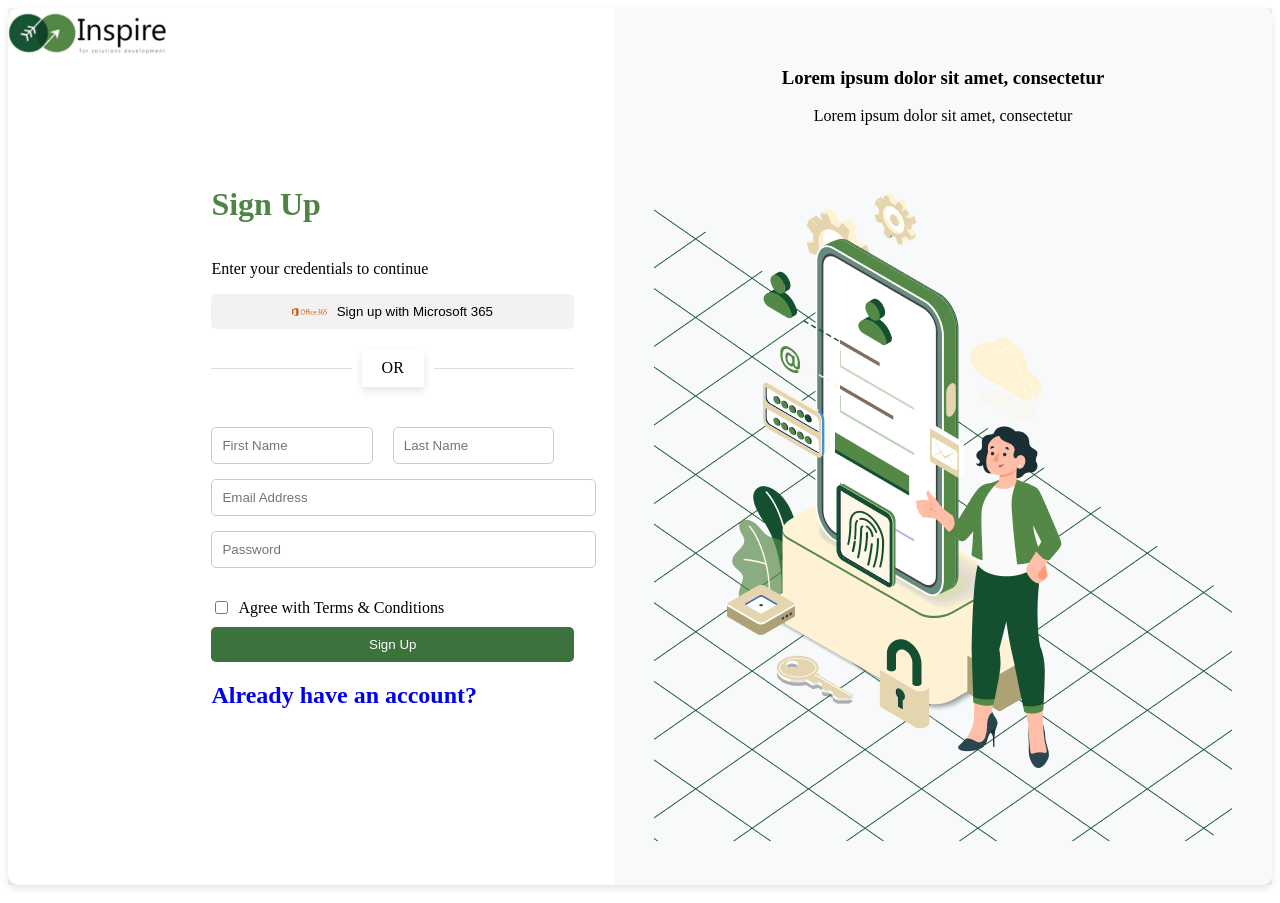
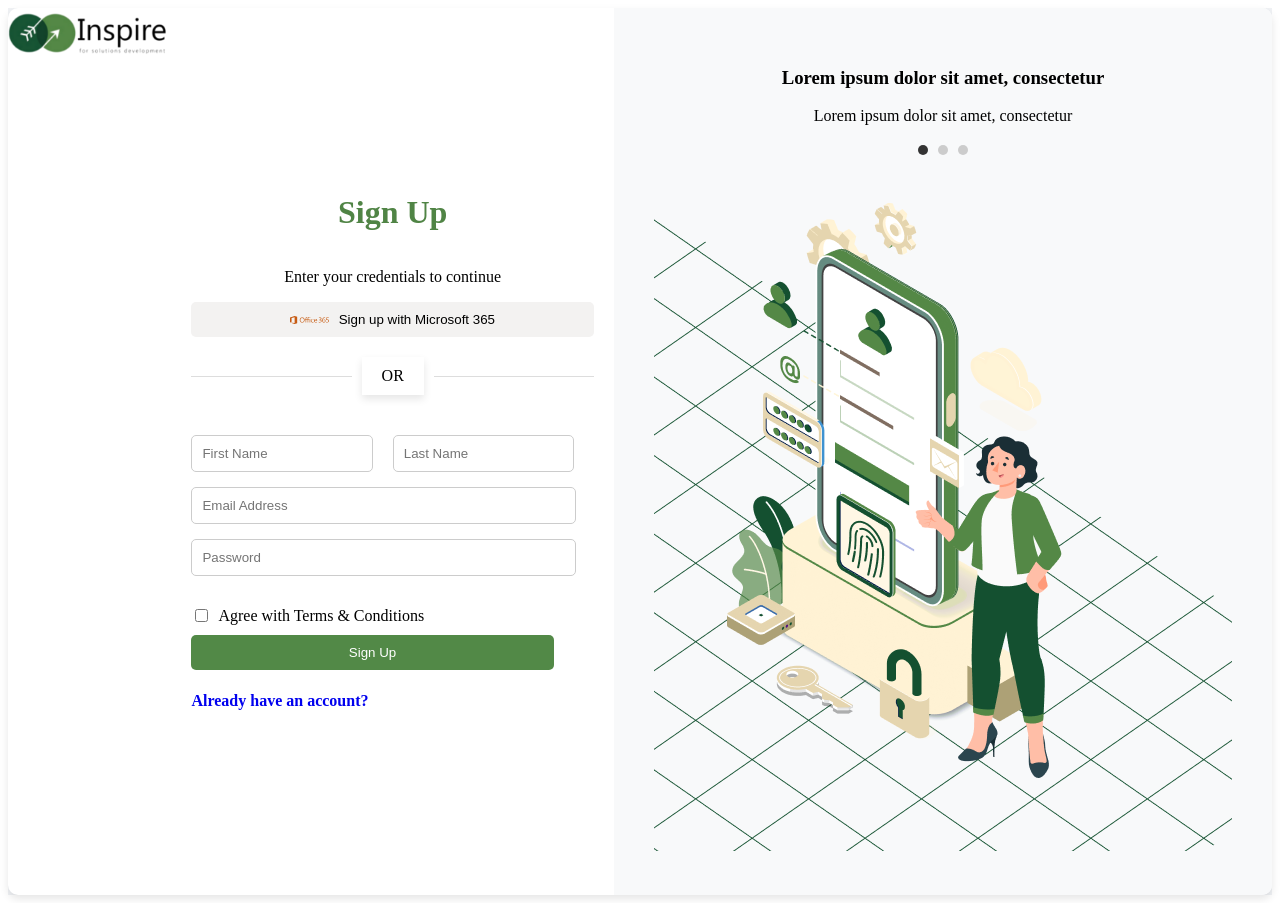
Before and after one commit to ALsaeed323/react_task, a React (Create React App) app: page / in a window 1280 px wide. Built offline with nearby package versions, Linux system fonts and the light colour scheme.

Commit message:
handle some modification

```diff
--- a/src/components/Illustration.css
+++ b/src/components/Illustration.css
@@ -10,3 +10,20 @@
   .illustration p {
     margin-bottom: 20px;
   }
+  .loading-indicator {
+    display: flex;
+    justify-content: center;
+    align-items: center;
+  }
+
+  .dot {
+    width: 10px;
+    height: 10px;
+    margin: 0 5px;
+    background-color: #ccc;
+    border-radius: 50%;
+  }
+
+  .dot.active {
+    background-color: #333;
+  }
--- a/src/components/Illustration.js
+++ b/src/components/Illustration.js
@@ -1,13 +1,21 @@
 // components/Illustration.js
-import React from 'react';
-import './Illustration.css';
+import React from "react";
+import "./Illustration.css";
 
 function Illustration() {
   return (
     <div className="illustration">
       <h3>Lorem ipsum dolor sit amet, consectetur</h3>
       <p>Lorem ipsum dolor sit amet, consectetur</p>
-      <img src={`${process.env.PUBLIC_URL}/img-a2-grid.72f620d8 1.png`} alt="Illustration" />
+      <div class="loading-indicator">
+        <div class="dot active"></div>
+        <div class="dot"></div>
+        <div class="dot"></div>
+      </div>
+      <img
+        src={`${process.env.PUBLIC_URL}/img-a2-grid.72f620d8 1.png`}
+        alt="Illustration"
+      />
     </div>
   );
 }
--- a/src/components/SignUpForm.js
+++ b/src/components/SignUpForm.js
@@ -74,7 +74,7 @@ function SignupForm(props) {
         Sign Up
       </button>
       <Link to="/signin" style={{ textDecoration: "none" }}>
-        <h2>Already have an account?</h2>
+        <h4>Already have an account?</h4>
       </Link>
     </form>
   );
--- a/src/components/SigninForm.js
+++ b/src/components/SigninForm.js
@@ -17,6 +17,7 @@ function SigninForm({ onSignIn }) {
 
     // Call the prop function to handle sign-in
     onSignIn(userData);
+
   }
 
   return (
--- a/src/components/Signup.css
+++ b/src/components/Signup.css
@@ -5,6 +5,7 @@
     border-radius: 10px;
     box-shadow: 0 4px 8px rgba(0, 0, 0, 0.1);
     overflow: hidden;
+
   }
 
   .signup-left, .signup-right {
@@ -16,6 +17,9 @@
     display: flex;
     flex-direction: column;
     justify-content: center;
+    align-items: center;
+    padding: 20px;
+    max-width: 500px; /* Set a max-width for better readability */
   }
 
   .signup-right {
--- a/src/components/SignupForm.css
+++ b/src/components/SignupForm.css
@@ -41,7 +41,7 @@
   }
 
   .signup-form input[type="email"], .signup-form input[type="password"] {
-    width: 100%;
+    width: 90%;
     padding: 10px;
     margin-bottom: 15px;
     border: 1px solid #ccc;
@@ -53,9 +53,9 @@
   }
 
   .signup-btn {
-    width: 100%;
+    width: 90%;
     padding: 10px;
-    background-color: #3c723b;
+    background-color: #528947;
     border: none;
     border-radius: 5px;
     color: #fff;
```
